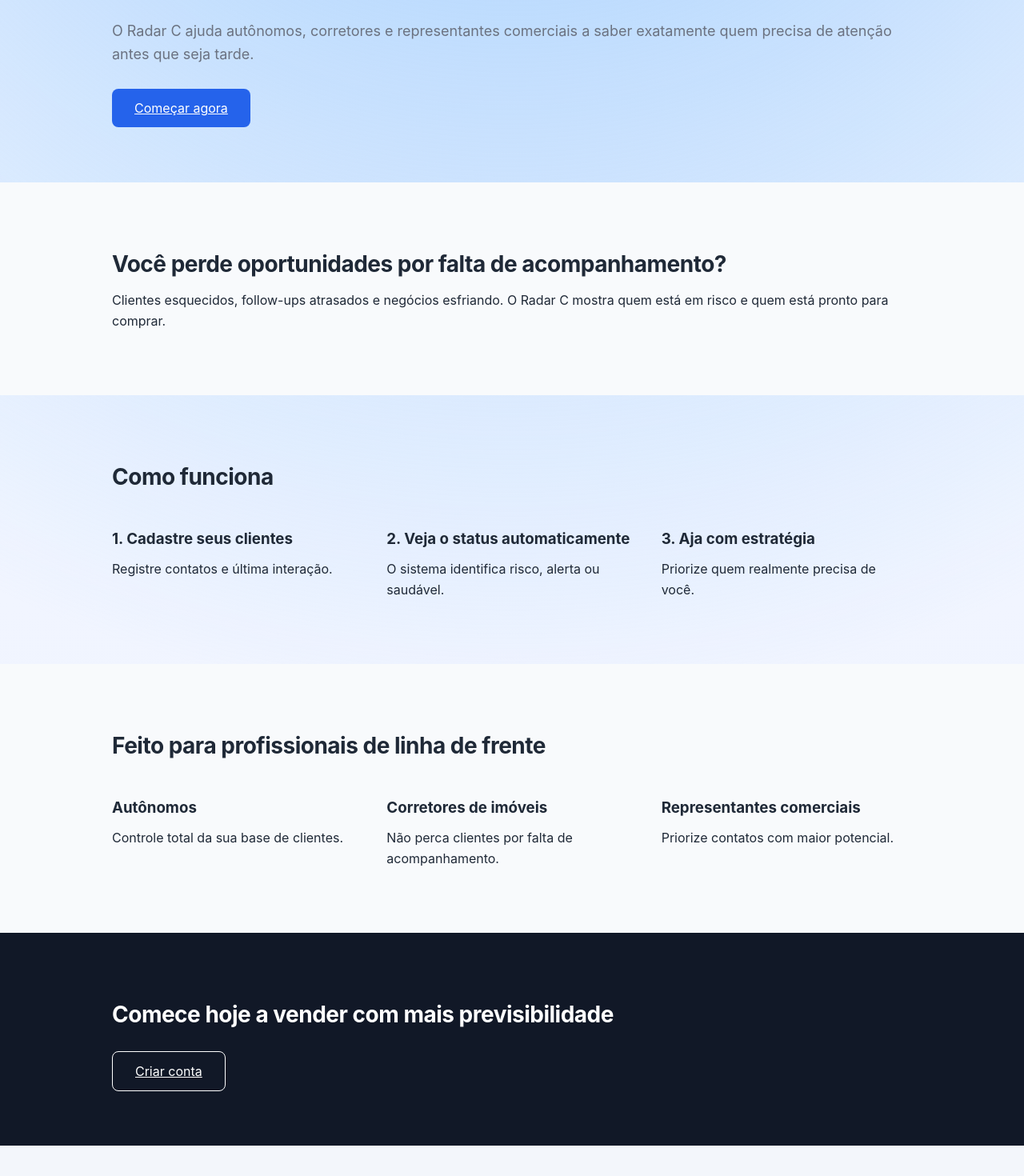
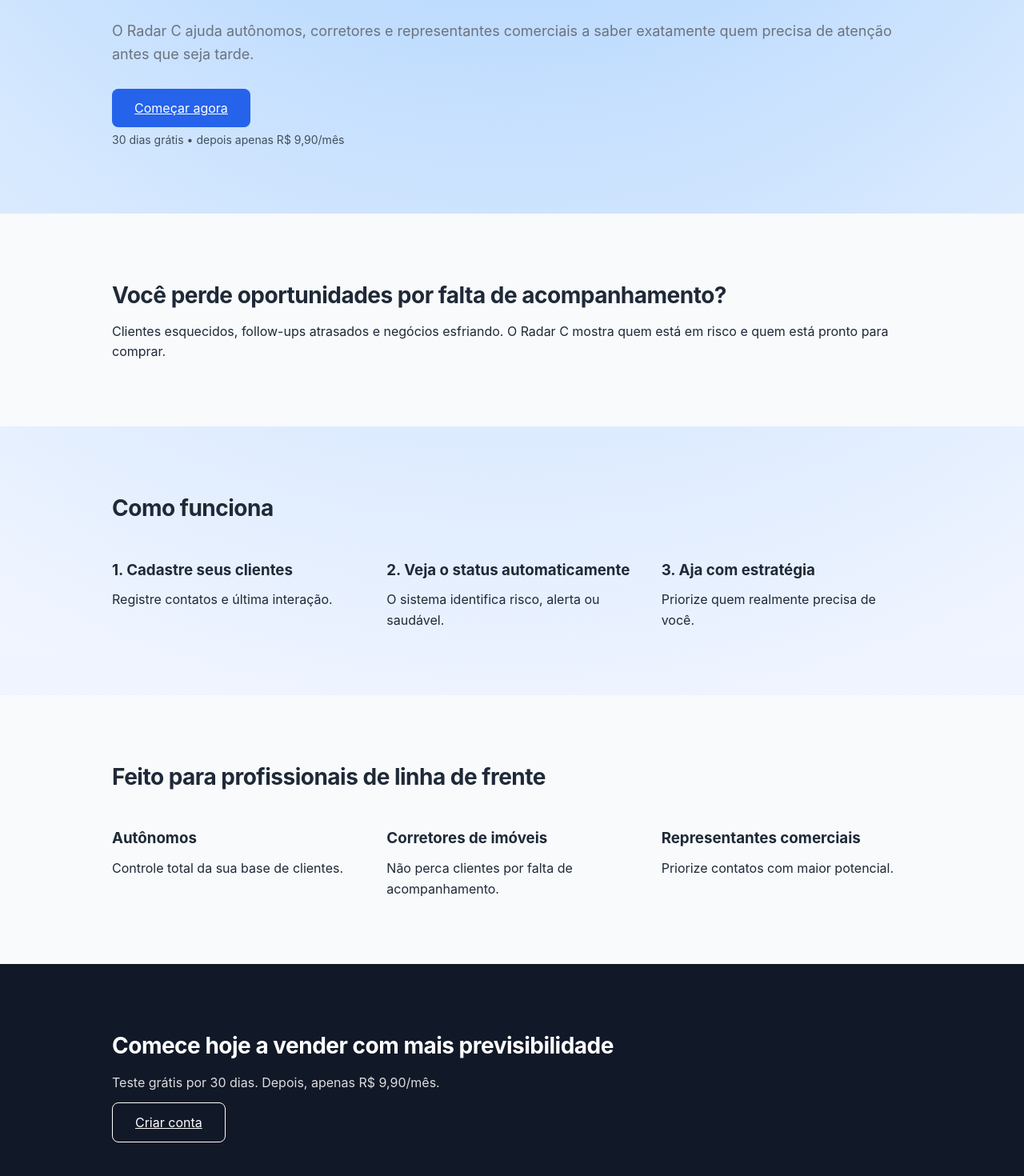
Before and after one commit to mongedeti/radar-clientes, a Next.js app: page / in a window 1280 px wide. Shown: the part 278-1748 px from the top of the page at 80% size. Before the commit the page ends 1710 px from the top, so only its background shows below. Built offline with nearby package versions, Linux system fonts and the light colour scheme.

Commit message:
Update page.tsx
Inclusão do valor mensal

```diff
--- a/src/app/page.tsx
+++ b/src/app/page.tsx
@@ -39,6 +39,16 @@ export default function Home() {
           >
             Começar agora
           </Link>
+
+          <p
+            style={{
+              marginTop: '16px',
+              opacity: 0.8,
+              fontSize: '14px',
+            }}
+          >
+            30 dias grátis • depois apenas R$ 9,90/mês
+          </p>
         </div>
       </section>
 
@@ -105,7 +115,16 @@ export default function Home() {
       <section className="landing-section section-dark">
         <div className="landing-center">
           <h2>Comece hoje a vender com mais previsibilidade</h2>
-          <br />
+
+          <p
+            style={{
+              marginTop: '12px',
+              marginBottom: '24px',
+              opacity: 0.85,
+            }}
+          >
+            Teste grátis por 30 dias. Depois, apenas R$ 9,90/mês.
+          </p>
 
           <Link
             href="/signup"
```
